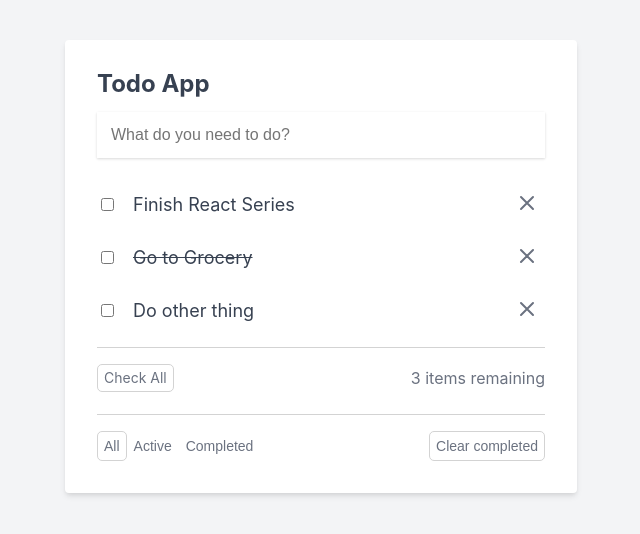
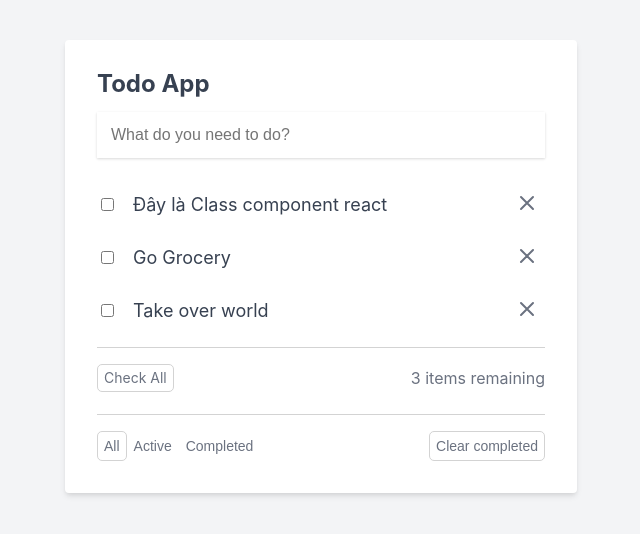
Before and after one commit to QuyCoding/todo-app-react, a React (Create React App) app: page / in a window 1280 px wide. Shown: the top 534 px of the page, without its empty margins (319-959 px from the left). Built offline with nearby package versions, Linux system fonts and the light colour scheme.

Commit message:
Use of State, Function component, Class Component
1.Cú Pháp
2.Khả Năng Sử Dụng Hook và Lifecycle Method
3.Hiệu Suất
4.Dễ Đọc và Viết Mã
5.Kết Nối Redux

```diff
--- a/src/components/App.jsx
+++ b/src/components/App.jsx
@@ -1,7 +1,26 @@
+import { useState } from 'react';
 import '../reset.css';
 import '../App.css';
 
 function App() {
+  const [todos, setTodos] = useState([
+    {
+      id: 1,
+      title: 'Đây là Function component react',
+      isComplete: false,
+    },
+    {
+      id: 2,
+      title: 'Go Grocery',
+      isComplete: true,
+    },
+    {
+      id: 3,
+      title: 'Take over world',
+      isComplete: false,
+    },
+  ]);
+
   return (
     <div className="todo-app-container">
       <div className="todo-app">
@@ -15,10 +34,11 @@
         </form>
 
         <ul className="todo-list">
+          {todos.map((todo, index) => (
             <li className="todo-item-container">
               <div className="todo-item">
                 <input type="checkbox" />
-              <span className="todo-item-label">Finish React Series</span>
+                <span className="todo-item-label">{todo.title}</span>
                 {/* <input type="text" className="todo-item-input" value="Finish React Series" /> */}
               </div>
               <button className="x-button">
@@ -37,52 +57,7 @@
                 </svg>
               </button>
             </li>
-          <li className="todo-item-container">
-            <div className="todo-item">
-              <input type="checkbox" />
-              <span className="todo-item-label line-through">
-                Go to Grocery
-              </span>
-              {/* <input type="text" className="todo-item-input" value="Go to Grocery" /> */}
-            </div>
-            <button className="x-button">
-              <svg
-                className="x-button-icon"
-                fill="none"
-                viewBox="0 0 24 24"
-                stroke="currentColor"
-              >
-                <path
-                  strokeLinecap="round"
-                  strokeLinejoin="round"
-                  strokeWidth={2}
-                  d="M6 18L18 6M6 6l12 12"
-                />
-              </svg>
-            </button>
-          </li>
-          <li className="todo-item-container">
-            <div className="todo-item">
-              <input type="checkbox" />
-              <span className="todo-item-label">Do other thing</span>
-              {/* <input type="text" className="todo-item-input" value="Do other thing /> */}
-            </div>
-            <button className="x-button">
-              <svg
-                className="x-button-icon"
-                fill="none"
-                viewBox="0 0 24 24"
-                stroke="currentColor"
-              >
-                <path
-                  strokeLinecap="round"
-                  strokeLinejoin="round"
-                  strokeWidth={2}
-                  d="M6 18L18 6M6 6l12 12"
-                />
-              </svg>
-            </button>
-          </li>
+          ))}
         </ul>
 
         <div className="check-all-container">
--- /dev/null
+++ b/src/components/AppClass.jsx
@@ -0,0 +1,91 @@
+import React, { Component } from 'react';
+
+export default class AppClass extends Component {
+  constructor(props) {
+    super(props);
+    this.state = {
+      todos: [
+        {
+          id: 1,
+          title: 'Đây là Class component react',
+          isComplete: false,
+        },
+        {
+          id: 2,
+          title: 'Go Grocery',
+          isComplete: true,
+        },
+        {
+          id: 3,
+          title: 'Take over world',
+          isComplete: false,
+        },
+      ],
+    };
+  }
+
+  render() {
+    return (
+      <div className="todo-app-container">
+        <div className="todo-app">
+          <h2>Todo App</h2>
+          <form action="#">
+            <input
+              type="text"
+              className="todo-input"
+              placeholder="What do you need to do?"
+            />
+          </form>
+
+          <ul className="todo-list">
+            {this.state.todos.map((todo, index) => (
+              <li className="todo-item-container">
+                <div className="todo-item">
+                  <input type="checkbox" />
+                  <span className="todo-item-label">{todo.title}</span>
+                  {/* <input type="text" className="todo-item-input" value="Finish React Series" /> */}
+                </div>
+                <button className="x-button">
+                  <svg
+                    className="x-button-icon"
+                    fill="none"
+                    viewBox="0 0 24 24"
+                    stroke="currentColor"
+                  >
+                    <path
+                      strokeLinecap="round"
+                      strokeLinejoin="round"
+                      strokeWidth={2}
+                      d="M6 18L18 6M6 6l12 12"
+                    />
+                  </svg>
+                </button>
+              </li>
+            ))}
+          </ul>
+
+          <div className="check-all-container">
+            <div>
+              <div className="button">Check All</div>
+            </div>
+
+            <span>3 items remaining</span>
+          </div>
+
+          <div className="other-buttons-container">
+            <div>
+              <button className="button filter-button filter-button-active">
+                All
+              </button>
+              <button className="button filter-button">Active</button>
+              <button className="button filter-button">Completed</button>
+            </div>
+            <div>
+              <button className="button">Clear completed</button>
+            </div>
+          </div>
+        </div>
+      </div>
+    );
+  }
+}
--- a/src/index.js
+++ b/src/index.js
@@ -2,12 +2,14 @@
 import ReactDOM from 'react-dom/client';
 import './index.css';
 import App from './components/App';
+import AppClass from './components/AppClass';
 import reportWebVitals from './reportWebVitals';
 
 const root = ReactDOM.createRoot(document.getElementById('root'));
 root.render(
   <React.StrictMode>
-    <App />
+    {/* <App /> */}
+    <AppClass />
   </React.StrictMode>
 );
 
```
Lines whose indentation alone changed are shown as unchanged.
